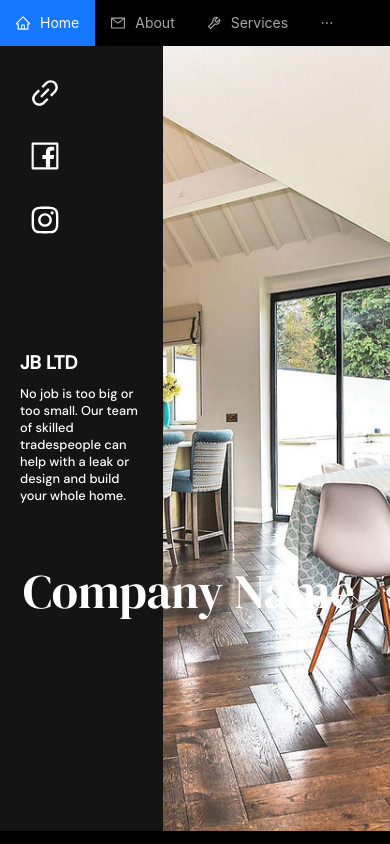
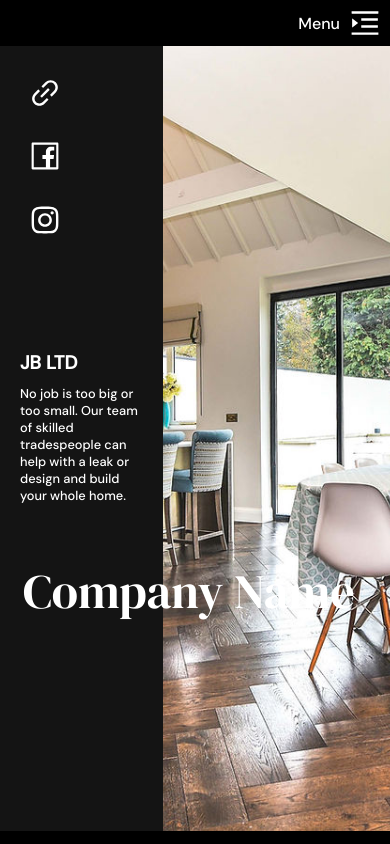
Before and after one commit to KachiiC/construction-project, a React (Create React App) app: page / in a window 390 px wide. Shown: the top 844 px of the page. Built offline with nearby package versions, Linux system fonts and the light colour scheme.

Commit message:
KC: z-index and desc

```diff
--- a/public/index.html
+++ b/public/index.html
@@ -7,7 +7,7 @@
     <meta name="theme-color" content="#000000" />
     <meta
       name="description"
-      content="Web site created using create-react-app"
+      content="Construction Project by Kachi Cheong"
     />
     <link rel="apple-touch-icon" href="%PUBLIC_URL%/logo192.png" />
     <link rel="manifest" href="%PUBLIC_URL%/manifest.json" />
--- /dev/null
+++ b/src/components/Navbar/MobileNavbar.tsx
@@ -0,0 +1,27 @@
+import { Menu, MenuProps } from "antd";
+
+export const MobileNavbar = ({
+  data,
+  showMenu,
+  onClick
+}: {
+  data: MenuProps["items"];
+  showMenu: boolean;
+  onClick: any;
+}) => {
+  return (
+    <>
+      {showMenu && (
+        <div className="small-menu">
+          <Menu
+            theme="dark"
+            onClick={onClick}
+            style={{ width: "100vw" }}
+            mode="inline"
+            items={data}
+          />
+        </div>
+      )}
+    </>
+  );
+};
--- a/src/components/Navbar/Navbar.scss
+++ b/src/components/Navbar/Navbar.scss
@@ -10,5 +10,44 @@ header {
   position: fixed;
   top: 0;
   width: 100%;
+  z-index: 10;
+  .desktop-menu {
+    @media screen and (max-width: 835px) {
+      display: none;
+    }
+  }
+
+  .mobile-menu {
+    display: none;
+    background: black;
+    height: 46px;
+
+    @media screen and (max-width: 835px) {
+      display: flex;
+      justify-content: flex-end;
+
+      &-btn {
+        display: flex;
+        align-items: center;
+        cursor: pointer;
+      }
+
+      span {
+        text-align: center;
+        font-size: 30px;
+        align-self: center;
+        padding: 10px;
+      }
+    }
+  }
+}
+
+.small-menu {
+  border-top: 1px solid #808080;
+  position: fixed;
+  top: 0;
+  width: 100%;
   z-index: 1;
+  top: 46px;
+  z-index: 10;
 }
--- a/src/components/Navbar/index.tsx
+++ b/src/components/Navbar/index.tsx
@@ -1,7 +1,10 @@
 import "./Navbar.scss";
+
+import { MenuFoldOutlined, MenuUnfoldOutlined } from "@ant-design/icons";
 
 import { Menu } from "antd";
 import type { MenuProps } from "antd";
+import { MobileNavbar } from "./MobileNavbar";
 import { useNavigate } from "react-router-dom";
 import { useState } from "react";
 
@@ -11,6 +14,7 @@ interface INavbar {
 
 export const Navbar = ({ data }: INavbar) => {
   const [current, setCurrent] = useState("");
+  const [showSmallMenu, setShowSmallMenu] = useState(false);
 
   const navigate = useNavigate();
   const onClick: MenuProps["onClick"] = ({ key }) => {
@@ -19,7 +23,9 @@ export const Navbar = ({ data }: INavbar) => {
   };
 
   return (
+    <>
       <header>
+        <div className="desktop-menu">
           <Menu
             onClick={onClick}
             selectedKeys={[current]}
@@ -27,6 +33,15 @@ export const Navbar = ({ data }: INavbar) => {
             items={data}
             theme="dark"
           />
+        </div>
+        <div className="mobile-menu">
+          <div className="mobile-menu-btn" onClick={() => setShowSmallMenu(!showSmallMenu)}>
+            <div className="mobile-menu-text">Menu</div>{" "}
+            {showSmallMenu ? <MenuFoldOutlined /> : <MenuUnfoldOutlined />}
+          </div>
+        </div>
       </header>
+      <MobileNavbar data={data} showMenu={showSmallMenu} onClick={() => setShowSmallMenu(!showSmallMenu)}/>
+    </>
   );
 };
```
Lines whose indentation alone changed are shown as unchanged.
